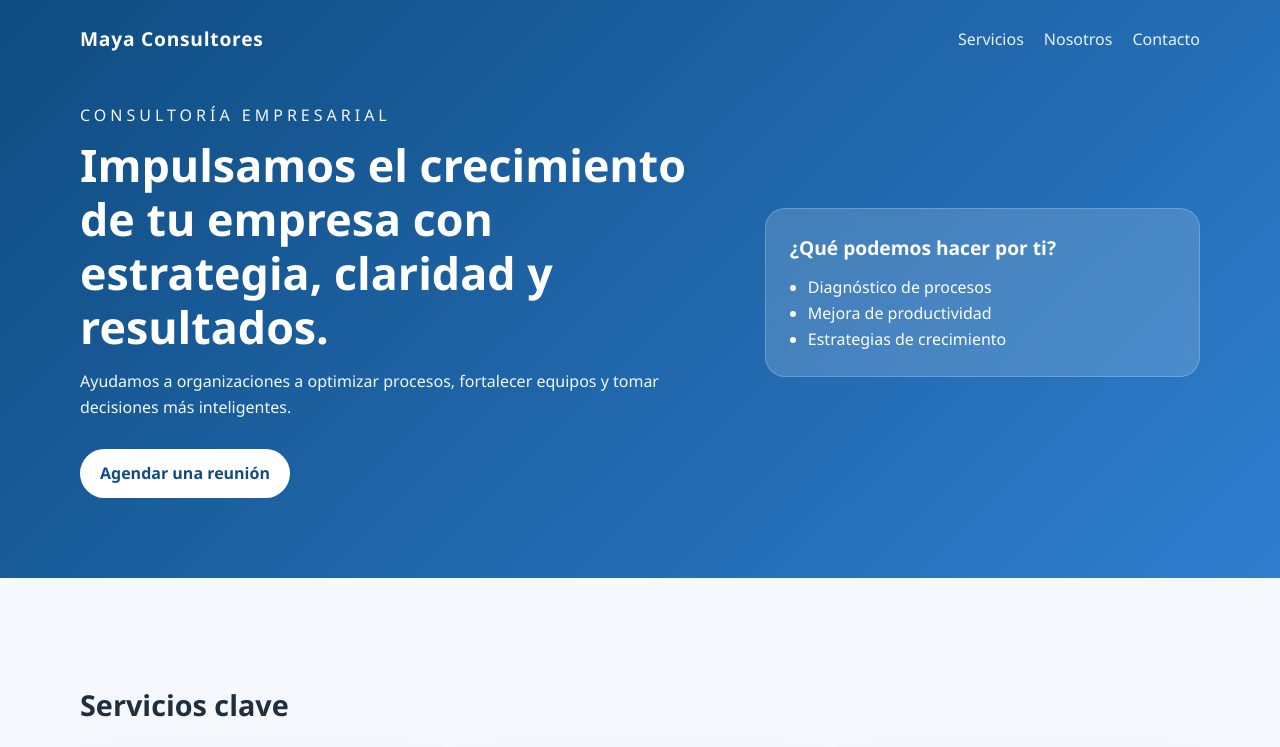
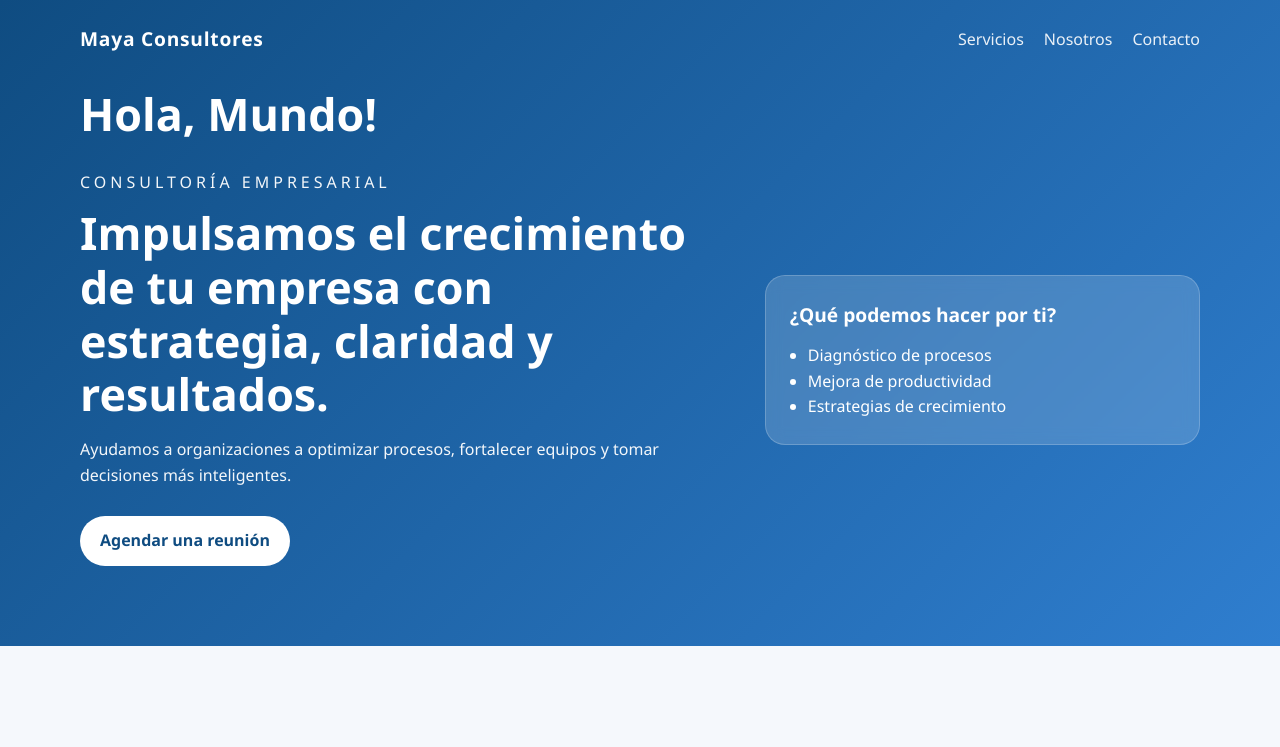
Before and after one commit to AnaBonidiaz/mi-primer-sitio, a plain HTML site: page index.html in a window 1280 px wide. Shown: the top 747 px of the page. Drawn offline with Linux system fonts and the light colour scheme.

Commit message:
Creación del archivo HTML principal

```diff
--- a/index.html
+++ b/index.html
@@ -17,7 +17,7 @@
                     <a href="#contacto">Contacto</a>
                 </div>
             </nav>
-
+<h1>Hola, Mundo!</h1>
             <div class="hero-content">
                 <div>
                     <p class="eyebrow">Consultoría empresarial</p>
```
